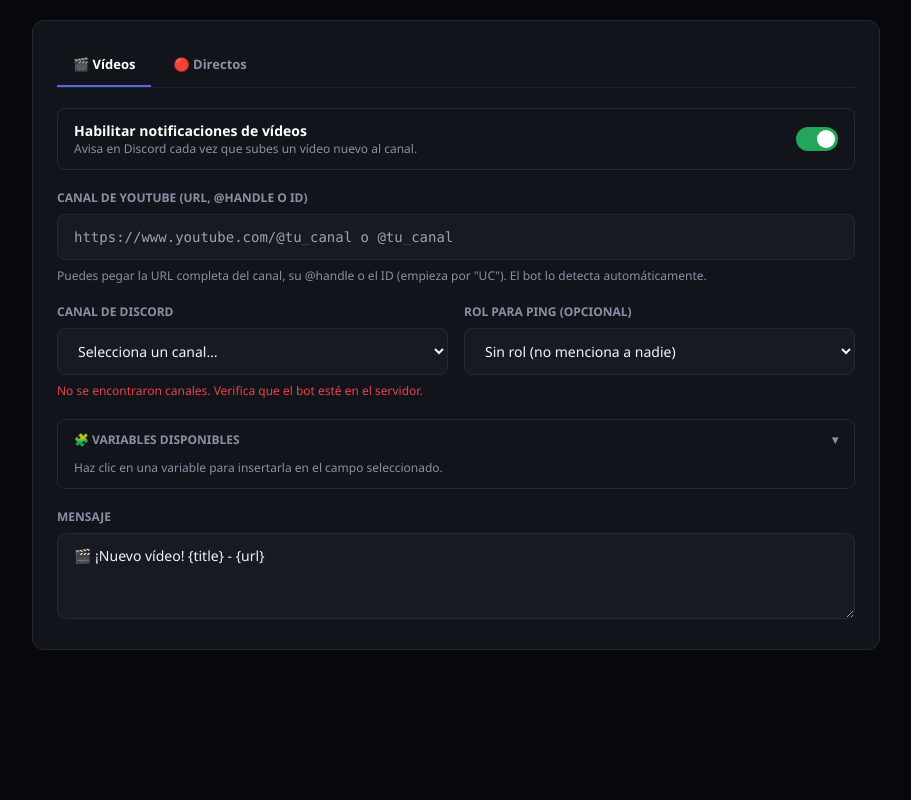
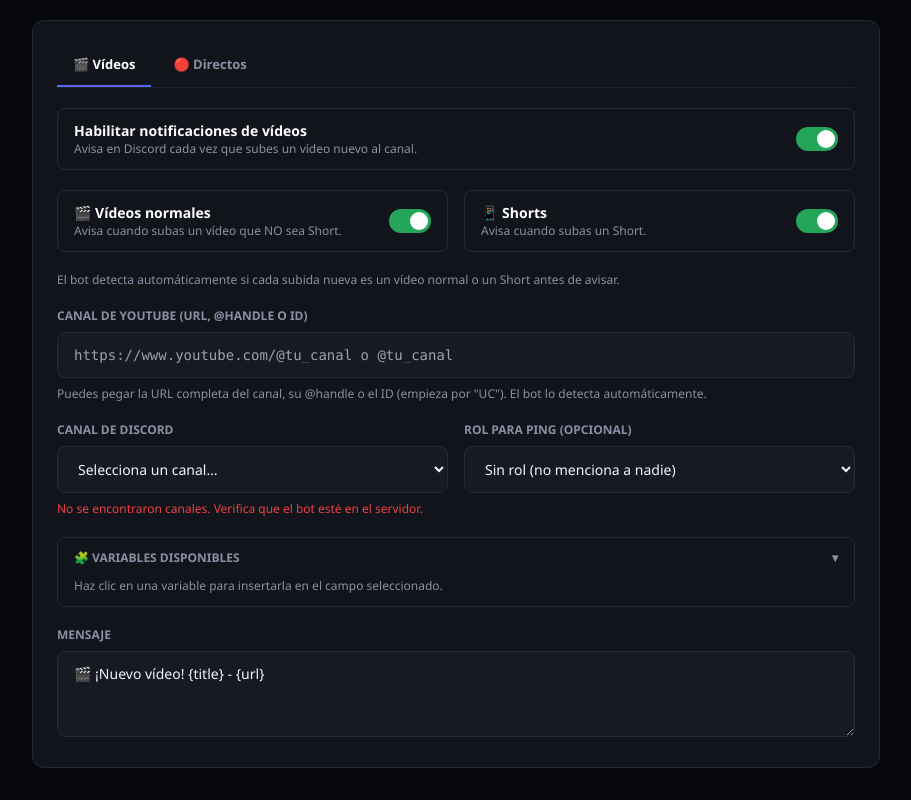
Before and after one commit to nunofr-10/X1CLNTDSCRDXX_SCRT_MMXXVI, a Flask app: page /youtube in a window 1280 px wide. Shown: the part 193-993 px from the top of the page, without its empty margins (184-1095 px from the left). Before the commit the page ends 843 px from the top, so only its background shows below. Run offline with Flask 3, Linux system fonts and the light colour scheme; the visitor is signed in with stand-in values (Sample User, id 1); data that the repository does not hold is empty; some libraries are stand-ins or nearby versions.

Commit message:
Add files via upload

```diff
--- a/templates/youtube.html
+++ b/templates/youtube.html
@@ -222,7 +222,7 @@
   </div>
 {% endmacro %}
 
-{% macro youtube_section(prefix, cfg, title_icon, title_text, help_text) %}
+{% macro youtube_section(prefix, cfg, title_icon, title_text, help_text, show_type_toggles=false) %}
   <label class="flex items-center justify-between border border-border rounded-lg px-4 py-3 cursor-pointer">
     <div>
       <p class="text-sm font-semibold text-white">Habilitar notificaciones de {{ title_text|lower }}</p>
@@ -230,6 +230,26 @@
     </div>
     <input type="checkbox" name="{{ prefix }}_enabled" class="switch" {% if cfg.enabled %}checked{% endif %}>
   </label>
+
+  {% if show_type_toggles %}
+  <div class="grid grid-cols-1 sm:grid-cols-2 gap-4">
+    <label class="flex items-center justify-between border border-border rounded-lg px-4 py-3 cursor-pointer">
+      <div>
+        <p class="text-sm font-semibold text-white">🎬 Vídeos normales</p>
+        <p class="text-xs text-muted">Avisa cuando subas un vídeo que NO sea Short.</p>
+      </div>
+      <input type="checkbox" name="{{ prefix }}_notify_videos" class="switch" {% if cfg.notify_videos %}checked{% endif %}>
+    </label>
+    <label class="flex items-center justify-between border border-border rounded-lg px-4 py-3 cursor-pointer">
+      <div>
+        <p class="text-sm font-semibold text-white">📱 Shorts</p>
+        <p class="text-xs text-muted">Avisa cuando subas un Short.</p>
+      </div>
+      <input type="checkbox" name="{{ prefix }}_notify_shorts" class="switch" {% if cfg.notify_shorts %}checked{% endif %}>
+    </label>
+  </div>
+  <p class="text-xs text-muted -mt-2">El bot detecta automáticamente si cada subida nueva es un vídeo normal o un Short antes de avisar.</p>
+  {% endif %}
 
   <div>
     <label class="block text-xs font-bold uppercase text-muted mb-2">Canal de YouTube (URL, @handle o ID)</label>
@@ -321,7 +341,7 @@
         <!-- 1. Notificaciones de vídeos subidos -->
         <!-- ============================================================ -->
         <div id="tab-videos" class="section-tab-panel space-y-5">
-          {{ youtube_section("videos", config.youtube.videos, "🎬", "Vídeos", "Avisa en Discord cada vez que subes un vídeo nuevo al canal.") }}
+          {{ youtube_section("videos", config.youtube.videos, "🎬", "Vídeos", "Avisa en Discord cada vez que subes un vídeo nuevo al canal.", show_type_toggles=true) }}
         </div>
 
         <!-- ============================================================ -->
```
